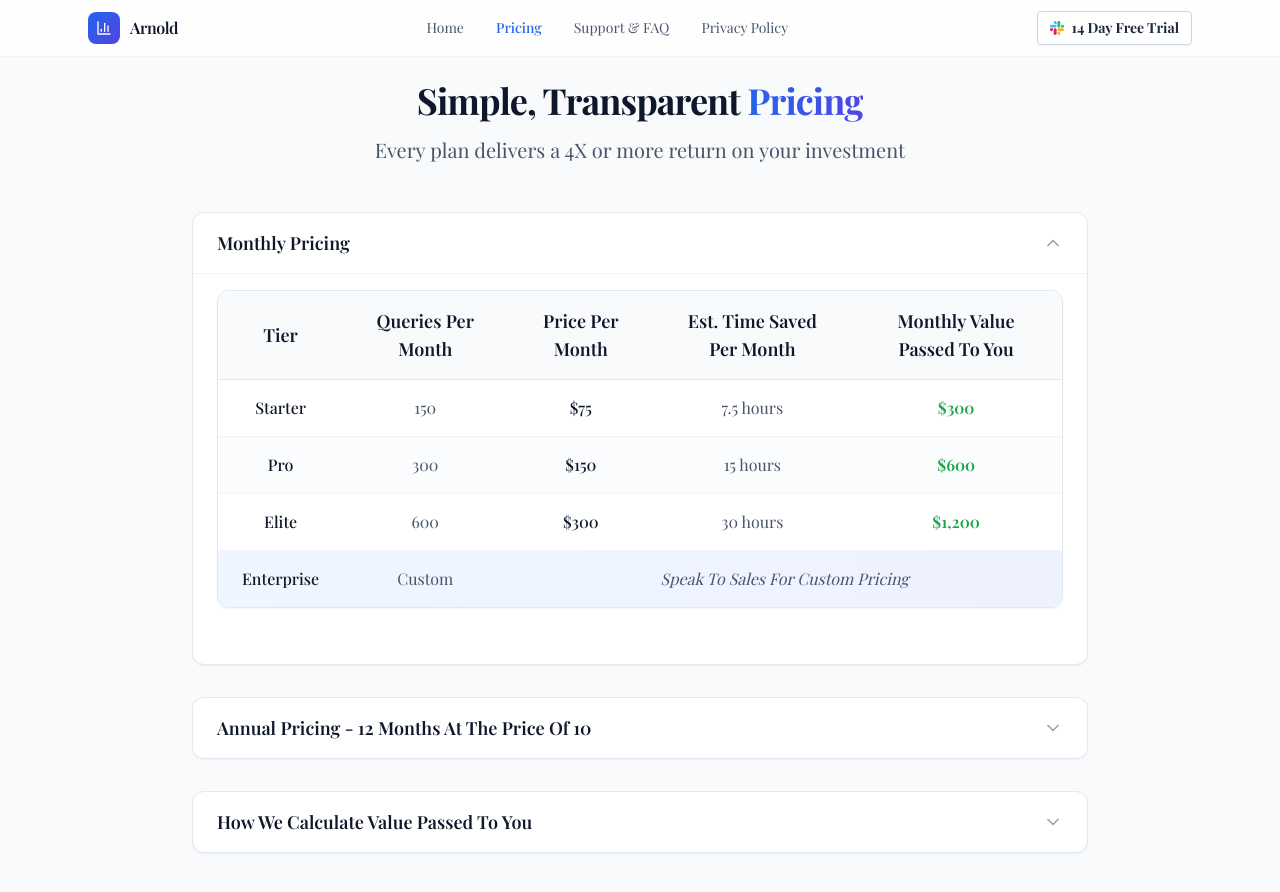
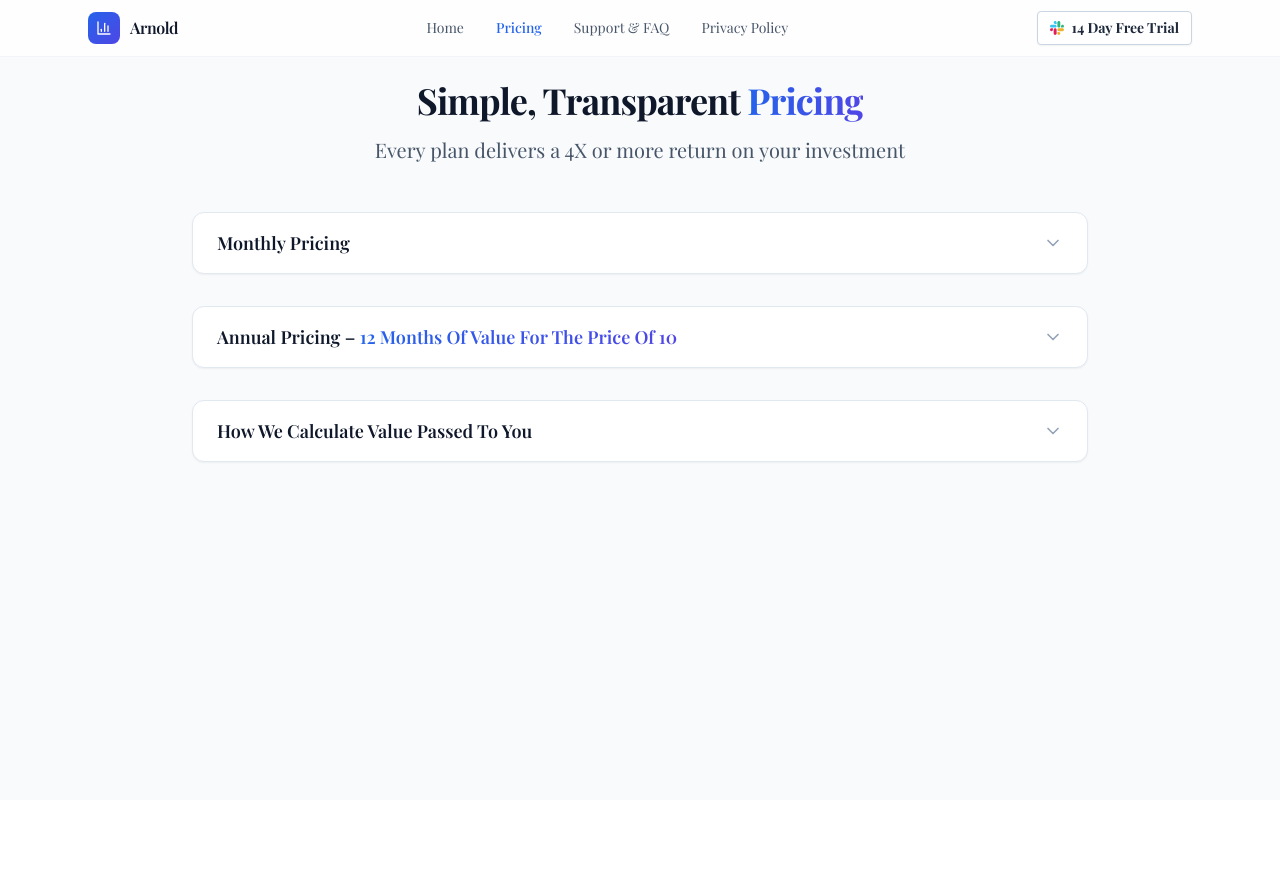
Before and after one commit to McGovs/arnold-the-analyst-frontend-v2-markdown, a React (Vite) app: page /pricing in a window 1280 px wide. Shown: the top 892 px of the page. After the commit the page ends 800 px from the top, so only its background shows below. Built offline with nearby package versions, Linux system fonts and the light colour scheme; a web font is replaced by a local one.

Commit message:
Update Pricing.tsx

```diff
--- a/src/pages/Pricing.tsx
+++ b/src/pages/Pricing.tsx
@@ -3,7 +3,7 @@ import React, { useState } from 'react';
 import { ChevronDown } from 'lucide-react';
 
 export default function Pricing() {
-  const [isMonthlyOpen, setIsMonthlyOpen] = useState(true);
+  const [isMonthlyOpen, setIsMonthlyOpen] = useState(false);
   const [isAnnualOpen, setIsAnnualOpen] = useState(false);
   const [isValueCalcOpen, setIsValueCalcOpen] = useState(false);
 
@@ -80,7 +80,7 @@ export default function Pricing() {
     toggle,
     children,
   }: {
-    title: string;
+    title: React.ReactNode;
     open: boolean;
     toggle: () => void;
     children: React.ReactNode;
@@ -141,7 +141,14 @@ export default function Pricing() {
 
         {/* Annual Pricing */}
         <Dropdown
-          title="Annual Pricing - 12 Months At The Price Of 10"
+          title={
+            <>
+              Annual Pricing –{' '}
+              <span className="text-transparent bg-clip-text bg-gradient-to-r from-blue-600 to-indigo-600">
+                12 Months Of Value For The Price Of 10
+              </span>
+            </>
+          }
           open={isAnnualOpen}
           toggle={() => setIsAnnualOpen(!isAnnualOpen)}
         >
@@ -155,27 +162,11 @@ export default function Pricing() {
         </Dropdown>
 
         {/* Value Calculation */}
-        <div className="bg-white rounded-xl border border-slate-200 shadow-sm overflow-hidden">
-          <button
-            onClick={() => setIsValueCalcOpen(!isValueCalcOpen)}
-            className="w-full px-6 py-4 flex items-center justify-between text-left hover:bg-slate-50 transition-colors"
+        <Dropdown
+          title="How We Calculate Value Passed To You"
+          open={isValueCalcOpen}
+          toggle={() => setIsValueCalcOpen(!isValueCalcOpen)}
         >
-            <h2 className="text-lg font-semibold text-slate-900">
-              How We Calculate Value Passed To You
-            </h2>
-            <ChevronDown
-              className={`w-5 h-5 text-slate-400 transition-transform duration-200 ${
-                isValueCalcOpen ? 'rotate-180' : ''
-              }`}
-            />
-          </button>
-
-          <div
-            className={`overflow-hidden transition-all duration-300 ease-in-out ${
-              isValueCalcOpen ? 'max-h-96 opacity-100' : 'max-h-0 opacity-0'
-            }`}
-          >
-            <div className="px-6 pb-6 border-t border-slate-100 pt-4">
           <ul className="space-y-3 text-slate-600">
             <li className="flex items-start gap-3 text-base">
               <span className="text-blue-600 font-bold">→</span>
@@ -192,9 +183,7 @@ export default function Pricing() {
               </span>
             </li>
           </ul>
-            </div>
-          </div>
-        </div>
+        </Dropdown>
 
       </div>
     </main>
```
Lines whose indentation alone changed are shown as unchanged.
